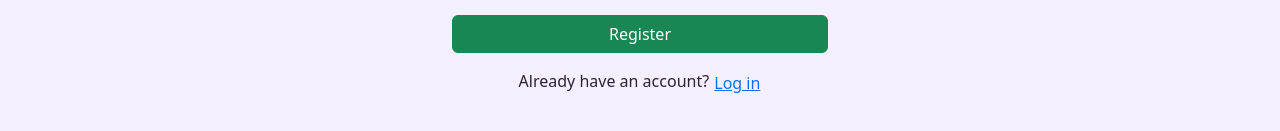
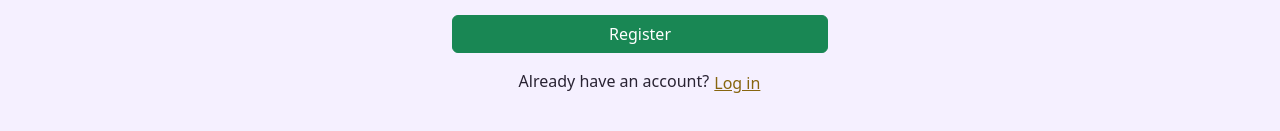
Before and after one commit to shinymidori/shinymidori.github.io, a React (Vite) app: page /register in a window 1280 px wide. Shown: the part 345-476 px from the top of the page. Built offline with nearby package versions, Linux system fonts and the light colour scheme.

Commit message:
Update Register.jsx

```diff
--- a/src/components/nav/pages/Register.jsx
+++ b/src/components/nav/pages/Register.jsx
@@ -140,6 +140,7 @@ export default function Register() {
                     type="button"
                     className="btn btn-link p-0"
                     onClick={() => navigate("/login")}
+                    style={{ color: "#87650f" }}
                 >
                     Log in
                 </button>
```
